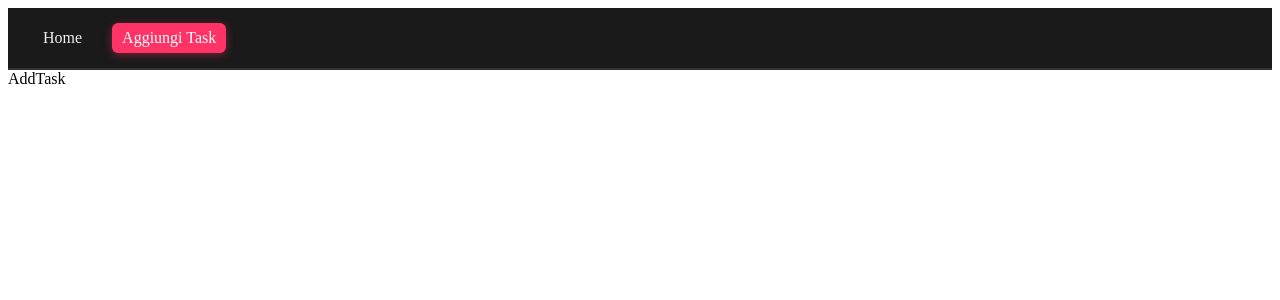
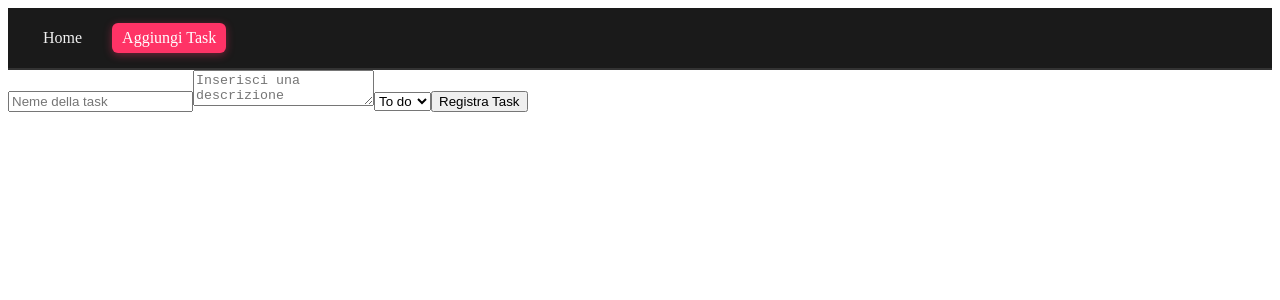
Before and after one commit to dpalexandru/ex-react-task-manager, a React (Vite) app: page /addtask in a window 1280 px wide. Shown: the top 300 px of the page. Built offline with nearby package versions, Linux system fonts and the light colour scheme; no server answers.

Commit message:
[Mailstone5] aggiunto campi input alla pagina

```diff
--- a/src/pages/AddTask.jsx
+++ b/src/pages/AddTask.jsx
@@ -1,8 +1,48 @@
-import React from 'react'
+import React, { useState, useRef } from 'react'
 
 const AddTask = () => {
+  //stati e ref
+  const [nomeTask, setNomeTask] = useState("")
+  const textareaRef = useRef();
+  const statusRef = useRef();
+
+
+  function stampaForm(e) {
+    e.preventDefault();
+    console.log(nomeTask, textareaRef.current.value, statusRef.current.value)
+  }
+
+
   return (
-    <div>AddTask</div>
+    <div className='container-form'>
+      <form action="" onSubmit={stampaForm}>
+
+        <input type="text"
+          placeholder='Neme della task'
+          value={nomeTask}
+          onChange={(e) => setNomeTask(e.target.value)}
+        />
+
+
+        <textarea name="description"
+          placeholder='Inserisci una descrizione '
+          ref={textareaRef}
+        ></textarea>
+
+
+        <select name="status" ref={statusRef}>
+          <option value="To do">To do</option>
+          <option value="Doing">Doing</option>
+          <option value="Done">Done</option>
+
+        </select>
+
+        <button type='submit'>Registra Task</button>
+
+      </form>
+
+
+    </div>
   )
 }
 
```
